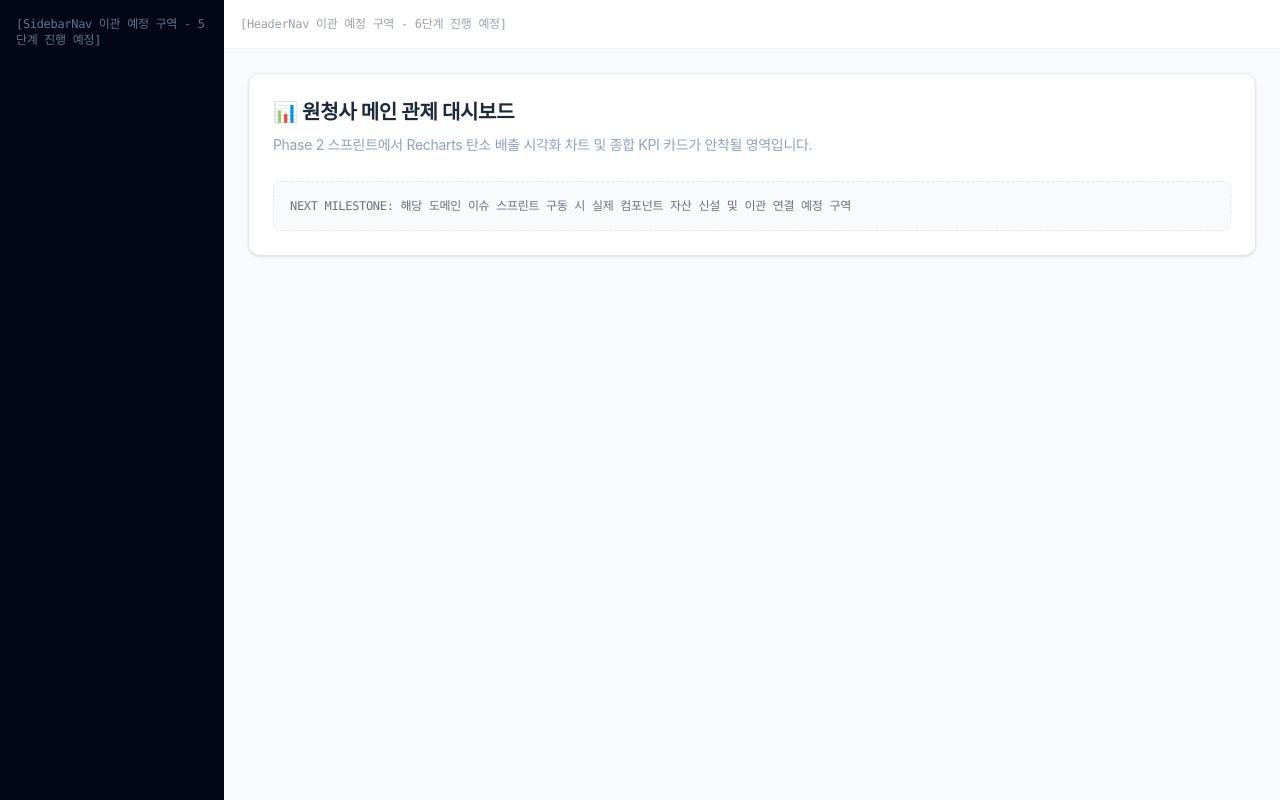
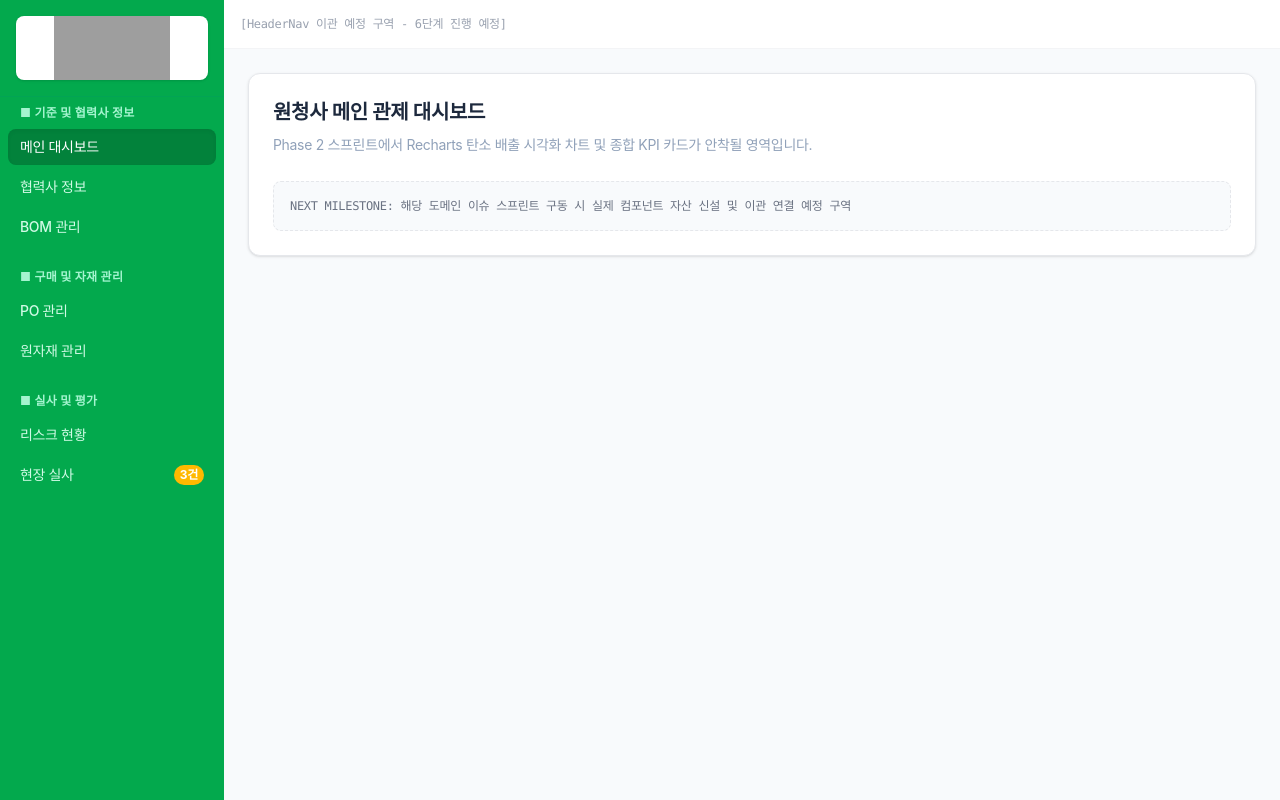
Before and after one commit to shell-files/dev_triplevalues, a React app in the folder frontend/: page / in a window 1280 px wide. Built offline with nearby package versions, Linux system fonts and the light colour scheme; grey boxes are pictures that could not be loaded; the HTML template or start-up script is replaced by a standard one; a web font is replaced by a local one.

Commit message:
[FE] `SidebarNav.jsx` 리액트 마이그레이션 진행 (#11)

```diff
--- /dev/null
+++ b/frontend/src/components/Layout/SidebarNav.jsx
@@ -0,0 +1,127 @@
+import React from "react";
+/* 절대 경로 별칭(Alias) 인프라 스펙 반영 */
+import heroLogo from "@assets/logos/TVLogo.png";
+
+const PARTNER_NAV_CATEGORIES = [
+  {
+    title: "■ 협력사 전용 메뉴",
+    items: [
+      { key: "company_info", label: "기업 정보 관리", badge: null },
+      { key: "partner_list", label: "협력사 정보", badge: null },
+      { key: "partner_rawmat", label: "원자재 관리", badge: null },
+    ]
+  }
+];
+
+const NAV_CATEGORIES = [
+  {
+    title: "■ 기준 및 협력사 정보",
+    items: [
+      { key: "dashboard", label: "메인 대시보드", badge: null },
+      { key: "partner", label: "협력사 정보", badge: null },
+      { key: "bom", label: "BOM 관리", badge: null },
+    ]
+  },
+  {
+    title: "■ 구매 및 자재 관리",
+    items: [
+      { key: "po", label: "PO 관리", badge: null },
+      { key: "rawmat", label: "원자재 관리", badge: null },
+    ]
+  },
+  {
+    title: "■ 실사 및 평가",
+    items: [
+      { key: "risk", label: "리스크 현황", badge: null },
+      { key: "inspection", label: "현장 실사", badge: "3건" },
+    ]
+  }
+];
+
+const SidebarNav = ({
+  page,
+  setPage,
+  userRole,
+  mobileMenuOpen,
+  setMobileMenuOpen,
+  setSelPartner = () => {},
+  setSelBom = () => {},
+  setUrgentRM = () => {},
+  setIsRequestingRM = () => {}
+}) => {
+  const isPartnerMode = userRole !== "현대모비스";
+  const currentCategories = isPartnerMode ? PARTNER_NAV_CATEGORIES : NAV_CATEGORIES;
+
+  return (
+    <aside
+      className={`fixed inset-y-0 left-0 z-50 w-56 bg-[#03a94d] text-emerald-100 flex flex-col shrink-0 sidebar-transition md:relative md:translate-x-0 ${
+        mobileMenuOpen ? "translate-x-0" : "-translate-x-full"
+      }`}
+    >
+      {/* 로고 상단 영역 */}
+      <div className="p-4 border-b border-emerald-600/30 flex items-center justify-between">
+        <div
+          onClick={() => {
+            if (isPartnerMode) {
+              setPage("company_info");
+            } else {
+              setPage("dashboard");
+            }
+            setSelPartner(null);
+            setSelBom(null);
+            setUrgentRM(null);
+            setIsRequestingRM(false);
+            setMobileMenuOpen(false);
+          }}
+          className="w-full flex items-center justify-center bg-white h-16 rounded-lg shadow-sm overflow-hidden cursor-pointer select-none"
+        >
+          <img src={heroLogo} alt="Triple Values" className="w-full h-full object-contain scale-[1.35]" />
+        </div>
+      </div>
+
+      {/* 내비게이션 범주 루프 */}
+      <nav className="flex-1 p-2 space-y-6 overflow-y-auto">
+        {currentCategories.map((cat, idx) => (
+          <div key={idx} className="space-y-2">
+            <p className="px-3 text-xs font-bold text-emerald-200 tracking-wide select-none">{cat.title}</p>
+            <div className="space-y-1">
+              {cat.items
+                .filter(n => !(userRole === "3차 협력사" && n.key === "partner_list"))
+                .map(n => {
+                  const isActive = page === n.key;
+                  const cls = `w-full flex items-center justify-between px-3 py-2 rounded-lg text-sm font-medium transition text-left ${
+                    isActive
+                      ? "bg-[#02823b] text-white font-bold shadow-inner"
+                      : "text-emerald-100 hover:bg-emerald-600/50 hover:text-white"
+                  }`;
+                  return (
+                    <button
+                      key={n.key}
+                      onClick={() => {
+                        setPage(n.key);
+                        setSelPartner(null);
+                        setSelBom(null);
+                        setUrgentRM(null);
+                        setIsRequestingRM(false);
+                        setMobileMenuOpen(false);
+                      }}
+                      className={cls}
+                    >
+                      <span>{n.label}</span>
+                      {n.badge && (
+                        <span className="text-xs px-1.5 py-0.5 rounded-full font-bold bg-amber-400 text-white select-none">
+                          {n.badge}
+                        </span>
+                      )}
+                    </button>
+                  );
+                })}
+            </div>
+          </div>
+        ))}
+      </nav>
+    </aside>
+  );
+};
+
+export default SidebarNav;
--- a/frontend/src/homes/App.jsx
+++ b/frontend/src/homes/App.jsx
@@ -1,6 +1,7 @@
 import { useState, useEffect } from "react";
 /* 중앙 통제형 스타일 경로 동기화 및 별칭 바인딩 */
 import '@styles/App.css';
+import SidebarNav from "@components/Layout/SidebarNav";
 
 // [4단계 기준] 아직 이관 배치되지 않은 하부 페이지 자산들은 import 체인을 차단하고,
 // npm run dev 실행 시 무결한 구동을 입증할 수 있도록 인라인 가상 화면 플레이스홀더 구조로 수렴시킵니다.
@@ -61,44 +62,51 @@ const App = () => {
 
   // 조건부 가상 돔 바인딩 체인 (npm run dev 상시 컴파일 컴플리트 규격)
   const pages = {
-    dashboard: <PlaceholderPage title="📊 원청사 메인 관제 대시보드" desc="Phase 2 스프린트에서 Recharts 탄소 배출 시각화 차트 및 종합 KPI 카드가 안착될 영역입니다." />,
+    dashboard: <PlaceholderPage title="원청사 메인 관제 대시보드" desc="Phase 2 스프린트에서 Recharts 탄소 배출 시각화 차트 및 종합 KPI 카드가 안착될 영역입니다." />,
     partner: selPartner === null ? (
-      <PlaceholderPage title="🏢 공급망 협력사 마스터 목록" desc="Phase 2 스프린트에서 전사 1·2·3차 협력사 격자 명세 목록 데이터 테이블이 연결될 영역입니다." />
+      <PlaceholderPage title="공급망 협력사 마스터 목록" desc="Phase 2 스프린트에서 전사 1·2·3차 협력사 격자 명세 목록 데이터 테이블이 연결될 영역입니다." />
     ) : (
-      <PlaceholderPage title="🔍 협력사 ESG 스코어 상세 뷰" desc="Phase 2 스프린트에서 협력사 자가진단 및 증빙 서류 정밀 실사 검증 패널이 안착될 영역입니다." />
+      <PlaceholderPage title="협력사 ESG 스코어 상세 뷰" desc="Phase 2 스프린트에서 협력사 자가진단 및 증빙 서류 정밀 실사 검증 패널이 안착될 영역입니다." />
     ),
     company_info: (
-      <PlaceholderPage title="🌿 협력사 포털 - 기업 정보 관리" desc="Phase 4 피날레 스프린트에서 웰컴 스크린 및 2대 탭 교차 토글 시스템이 완공될 영역입니다." />
+      <PlaceholderPage title="협력사 포털 - 기업 정보 관리" desc="Phase 4 피날레 스프린트에서 웰컴 스크린 및 2대 탭 교차 토글 시스템이 완공될 영역입니다." />
     ),
-    po: <PlaceholderPage title="📦 글로벌 구매 PO 마스터 관리" desc="향후 구매 관리 도메인 스프린트에서 격자 보드가 이식될 영역입니다." />,
+    po: <PlaceholderPage title="글로벌 구매 PO 마스터 관리" desc="향후 구매 관리 도메인 스프린트에서 격자 보드가 이식될 영역입니다." />,
     rawmat: urgentRM ? (
-      <PlaceholderPage title="📐 특정 항목 선택형 긴급 요청 Form" desc="Phase 3 스프린트에서 긴급 자재 보완 인터랙션이 가동될 영역입니다." />
+      <PlaceholderPage title="특정 항목 선택형 긴급 요청 Form" desc="Phase 3 스프린트에서 긴급 자재 보완 인터랙션이 가동될 영역입니다." />
     ) : isRequestingRM ? (
-      <PlaceholderPage title="📝 원자재 정보 요청 서식 인터페이스" desc="Phase 3 스프린트에서 다차원 정보 서식이 탑재될 영역입니다." />
+      <PlaceholderPage title="원자재 정보 요청 서식 인터페이스" desc="Phase 3 스프린트에서 다차원 정보 서식이 탑재될 영역입니다." />
     ) : (
-      <PlaceholderPage title="⛓️ Scope 3 핵심 원자재 자산 관리" desc="Phase 3 스프린트에서 원자재 계약 상태 관제 명세가 연동될 영역입니다." />
+      <PlaceholderPage title="Scope 3 핵심 원자재 자산 관리" desc="Phase 3 스프린트에서 원자재 계약 상태 관제 명세가 연동될 영역입니다." />
     ),
-    risk: <PlaceholderPage title="🚨 글로벌 규제별 리스크 현황 관제탑" desc="향후 평가 도메인 스프린트에서 독립 리스크 레이아웃이 연동될 영역입니다." />,
-    inspection: <PlaceholderPage title="📋 6단계 현장 실사 계획 및 보고서 작성" desc="Phase 3 스프린트에서 실사 프로세스 흐름 칩 바 및 동적 보고서 폼이 안착될 영역입니다." />,
+    risk: <PlaceholderPage title="글로벌 규제별 리스크 현황 관제탑" desc="향후 평가 도메인 스프린트에서 독립 리스크 레이아웃이 연동될 영역입니다." />,
+    inspection: <PlaceholderPage title="6단계 현장 실사 계획 및 보고서 작성" desc="Phase 3 스프린트에서 실사 프로세스 흐름 칩 바 및 동적 보고서 폼이 안착될 영역입니다." />,
     bom: selBom === null ? (
-      <PlaceholderPage title="🌳 제품군별 자재 명세서 (BOM) 목록 조회" desc="Phase 3 스프린트에서 알루미늄 가공 자재 계층 트리 맵 구조가 활성화될 영역입니다." />
+      <PlaceholderPage title="제품군별 자재 명세서 (BOM) 목록 조회" desc="Phase 3 스프린트에서 알루미늄 가공 자재 계층 트리 맵 구조가 활성화될 영역입니다." />
     ) : (
-      <PlaceholderPage title="📐 BOM 상세 계층 관제" desc="Phase 3 스프린트에서 독립 공급망 맵 트리 레이아웃이 연동될 영역입니다." />
+      <PlaceholderPage title="BOM 상세 계층 관제" desc="Phase 3 스프린트에서 독립 공급망 맵 트리 레이아웃이 연동될 영역입니다." />
     ),
     partner_list: (
-      <PlaceholderPage title="🤝 하위 N차 공급망 벤더 정보 조회" desc="Phase 4 피날레 스프린트에서 하위 벤더 권한별 계층 필터 제약 보드가 이식될 영역입니다." />
+      <PlaceholderPage title="하위 N차 공급망 벤더 정보 조회" desc="Phase 4 피날레 스프린트에서 하위 벤더 권한별 계층 필터 제약 보드가 이식될 영역입니다." />
     ),
-    partner_rawmat: <PlaceholderPage title="🛠️ 원자재 사양 보완 및 요청 관리" desc="Phase 4 피날레 스프린트에서 11대 컬럼 개편 및 정보 입력 가상 워크플로우 엔진이 최종 완공될 영역입니다." />,
+    partner_rawmat: <PlaceholderPage title="원자재 사양 보완 및 요청 관리" desc="Phase 4 피날레 스프린트에서 11대 컬럼 개편 및 정보 입력 가상 워크플로우 엔진이 최종 완공될 영역입니다." />,
   };
 
   return (
     <div className="flex h-screen bg-slate-50 font-sans">
       {mobileMenuOpen && <div className="fixed inset-0 bg-black/40 z-40 md:hidden" onClick={() => setMobileMenuOpen(false)} />}
 
-      {/* 차주 2단계, 3단계 스프린트에서 실물 자산으로 치환될 레이아웃 프레임 플레이스홀더 영역 */}
-      <div className="w-56 bg-slate-950 text-slate-500 p-4 text-xs font-mono select-none">
-        [SidebarNav 이관 예정 구역 - 5단계 진행 예정]
-      </div>
+      <SidebarNav
+        page={page}
+        setPage={setPage}
+        userRole={userRole}
+        mobileMenuOpen={mobileMenuOpen}
+        setMobileMenuOpen={setMobileMenuOpen}
+        setSelPartner={setSelPartner}
+        setSelBom={setSelBom}
+        setUrgentRM={setUrgentRM}
+        setIsRequestingRM={setIsRequestingRM}
+      />
 
       <div className="flex-1 flex flex-col overflow-hidden">
         <div className="bg-white border-b border-gray-100 p-4 text-xs text-gray-400 font-mono select-none">
```
